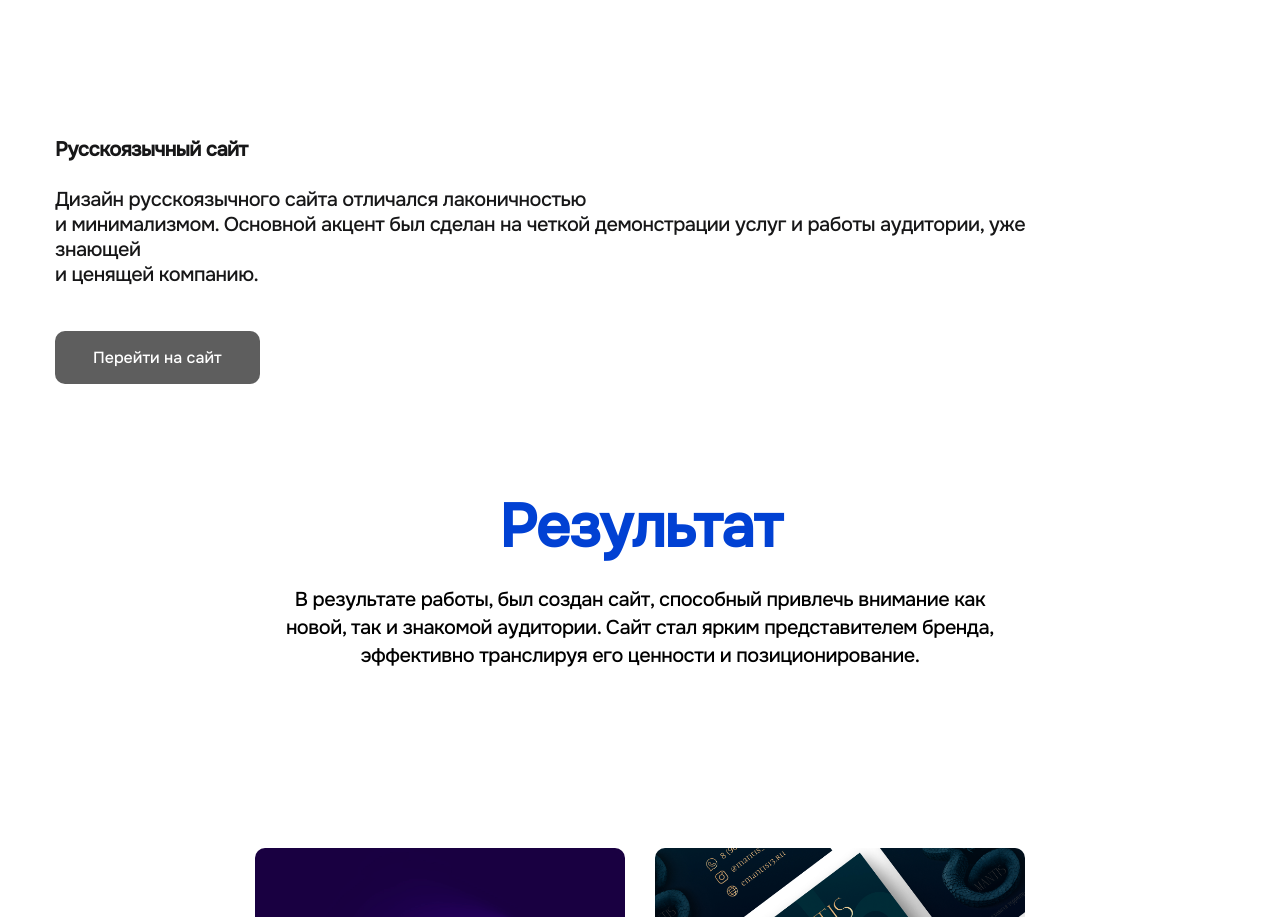
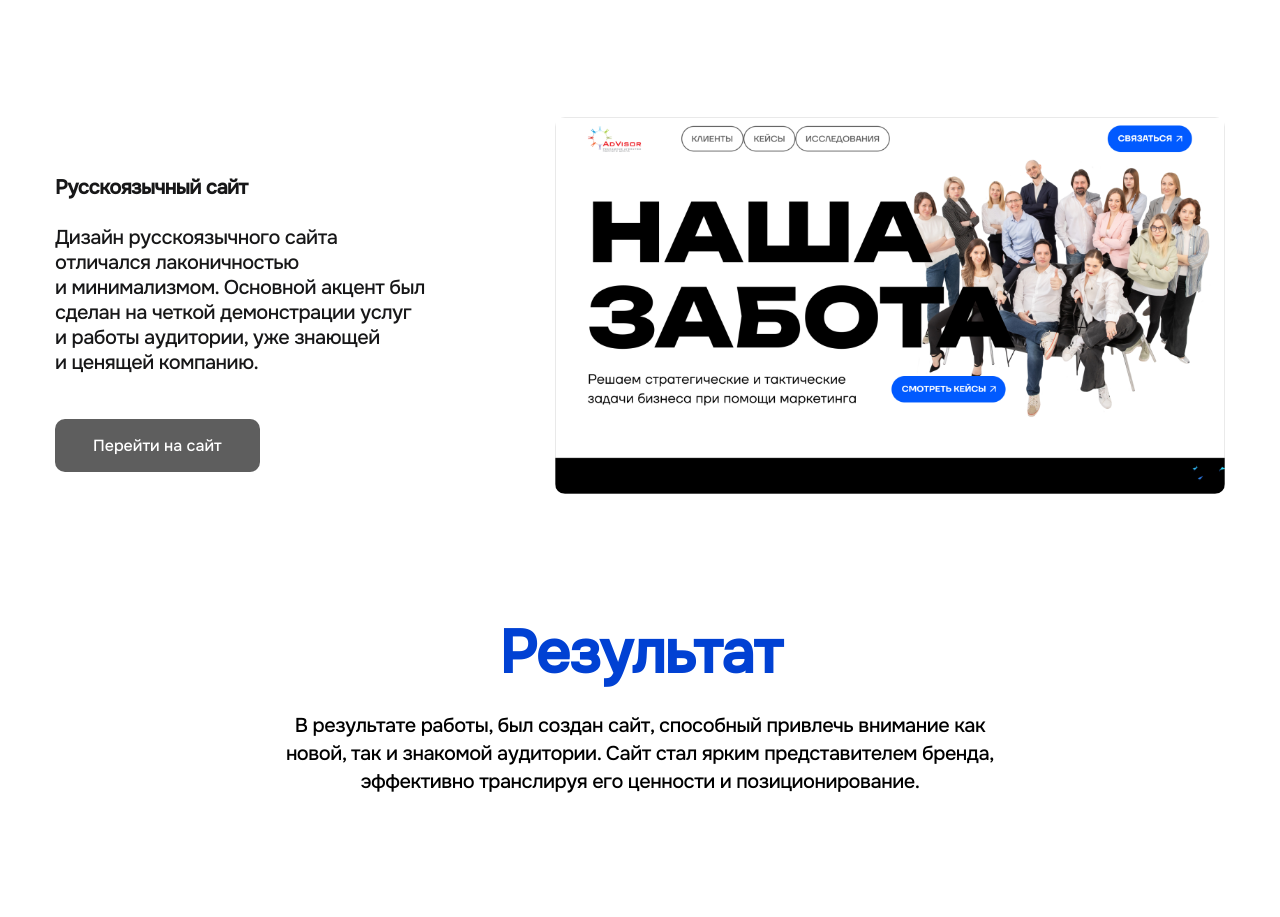
Before and after one commit to marinachuzo/marinachuzo, a plain HTML site: page project-page-advisor.html in a window 1280 px wide. Shown: the part 2488-3405 px from the top of the page. Drawn offline with Linux system fonts and the light colour scheme; the site is published under a folder, as on GitHub Pages, so addresses that start at the root find nothing.

Commit message:
Точка в фотографии

```diff
--- a/project-page-advisor.html
+++ b/project-page-advisor.html
@@ -70,7 +70,7 @@
             </div>
             <a href="https://ad-visor.ru/?ysclid=m0ziyae33n662670393" class="bin3">Перейти на сайт</a>
         </div>
-        <img src="/img/projects/advisor_main3.jpg" alt="" class="case_cover_sol">
+        <img src="./img/projects/advisor_main3.jpg" alt="" class="case_cover_sol">
     </div>
 </main>
 
```
